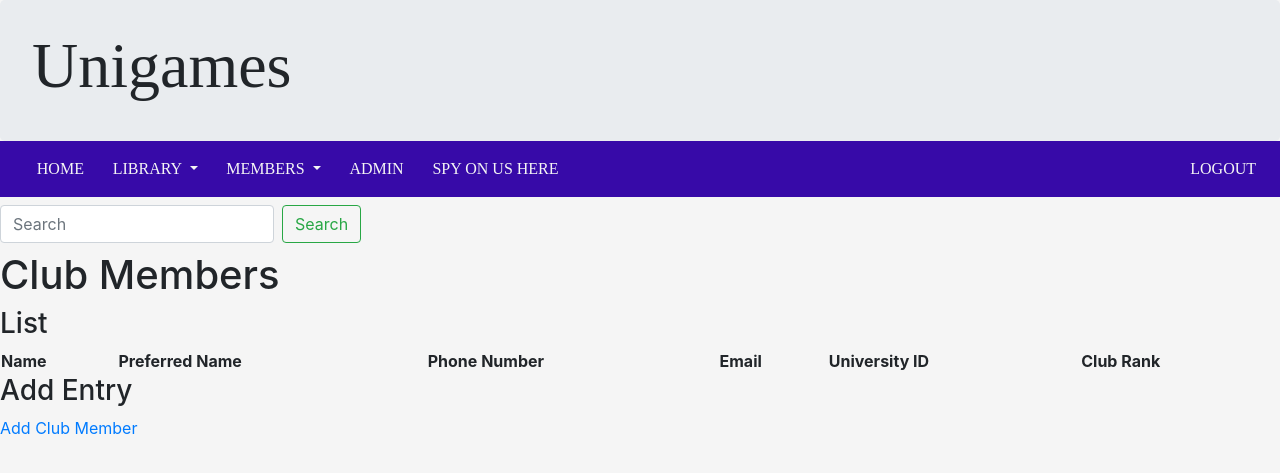
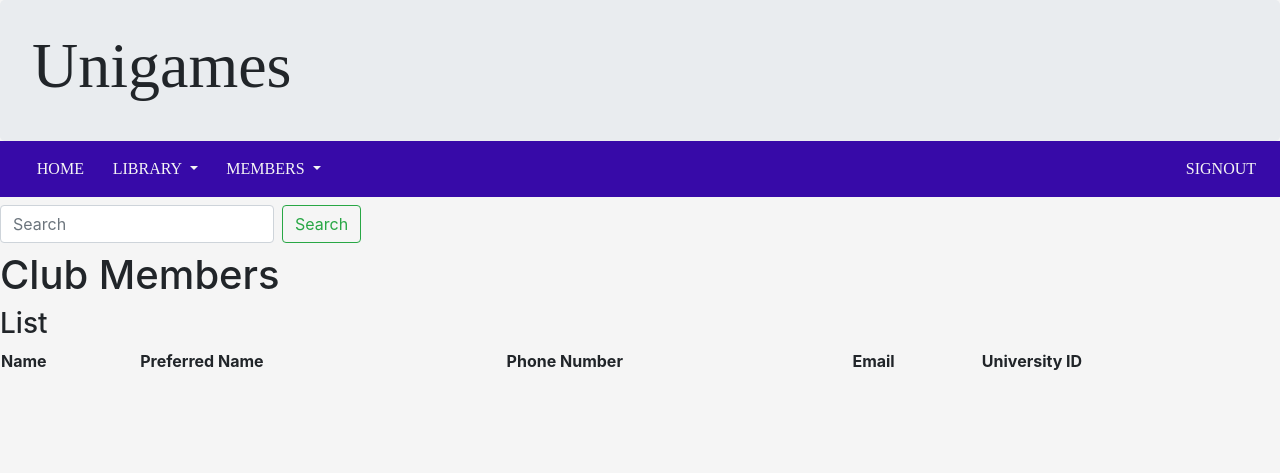
Before and after one commit to sirmiggles/project-dragon, a Django app: page /members/clubmembers/ in a window 1280 px wide. Shown: the top 473 px of the page. Run offline with Django 3.2, Linux system fonts and the light colour scheme; the visitor is signed in with stand-in values (Sample User, id 1); lists and menus that the app fills with data are empty; some libraries are stand-ins or nearby versions; some web fonts are replaced.

Commit message:
Merged master into celia233-master

```diff
--- a/src/dragon/dragon/templates/dragon/base.html
+++ b/src/dragon/dragon/templates/dragon/base.html
@@ -40,33 +40,35 @@
               <a class="dropdown-item text-center text-md-left" href="{% url 'library:cardgames' %}">Card Games</a>
             </div>
           </li>
+        {% load templatefilters %}
+        {% if user.is_authenticated %}
           <li class="nav-item dropdown">
             <a class="nav-link dropdown-toggle text-center text-md-left" href="#" id="memberDropdown" role="button" data-toggle="dropdown" aria-haspopup="true" aria-expanded="false">
               MEMBERS
             </a>
             <div class="dropdown-menu" aria-labelledby="memberDropdown">
+              {% if request.user|has_group:"Committee" %}
               <a class="dropdown-item text-center text-md-left" href="{% url 'members:clubmembers' %}">Club Members</a>
               <a class="dropdown-item text-center text-md-left" href="{% url 'members:nonmembers' %}">Non-Members</a>
+              {% endif %}
               <a class="dropdown-item text-center text-md-left" href="/members/clubmember_form/">Add Members</a>
               <a class="dropdown-item text-center text-md-left" href="/members/nonmember_form/">Add Non-Members</a>
             </div>
           </li>
+          {% if request.user|has_group:"Committee" %}
           <li class="nav-item">
             <a class="text-center text-md-left nav-link" href="/admin">ADMIN</a>
           </li>
           <li class="nav-item">
             <a class="text-center text-md-left nav-link" href="http://webcam.ucc.asn.au/">SPY ON US HERE</a>
           </li>
+          {% endif %}
         </ul>
       </div>
       <div class="collapse navbar-collapse dual-collapse2">
         <ul class="navbar-nav ml-auto">
-        {% if user.is_authenticated %}
             <li class="nav-item">
-                <a class="text-center text-md-left nav-link" href="/">{{user.firstName}}</a>
-            </li>
-            <li class="nav-item">
-                <a class="text-center text-md-left nav-link" href="/">LOGOUT</a>
+                <a class="text-center text-md-left nav-link" href="/members/signout">SIGNOUT</a>
             </li>
         {% else %}
             <li class="nav-item">
--- a/src/dragon/library/templates/library/book/all.html
+++ b/src/dragon/library/templates/library/book/all.html
@@ -104,6 +104,7 @@
 {% endblock %}
 
 {% block item-add %}
+  {% if request.user|has_group:"Committee" %}
     <div class="col-12 addition-container">
       <h5>Something missing in this library?</h5>
       <div class="btn-group">
@@ -111,4 +112,5 @@
         <a class="btn btn-dark"  href="{% url 'library:tag_form' %}">Manage Tags</a>
         <a class="btn btn-dark"  href="{% url 'library:genre_form' %}">Manage Genres</a>
       </div>
+  {% endif %}
 {% endblock %}
--- a/src/dragon/library/templates/library/cardgame/all.html
+++ b/src/dragon/library/templates/library/cardgame/all.html
@@ -110,6 +110,7 @@
 {% endblock %}
 
 {% block item-add %}
+  {% if request.user|has_group:"Committee" %}
     <div class="col-12 addition-container">
       <h5>Want to add something to this library?</h5>
       <div class="btn-group">
@@ -118,4 +119,5 @@
         <a class="btn btn-dark" href="{% url 'library:genre_form' %}">Manage Genres</a>
       </div>
     </div>
+  {% endif %}
 {% endblock %}
--- a/src/dragon/library/templates/library/game/all.html
+++ b/src/dragon/library/templates/library/game/all.html
@@ -106,6 +106,7 @@
 {% endblock %}
 
 {% block item-add %}
+  {% if request.user|has_group:"Committee" %}
     <div class="col-12 addition-container">
       <h5>Want to add something to this library?</h5>
       <div class="btn-group">
@@ -114,4 +115,5 @@
         <a class="btn btn-dark" href="{% url 'library:genre_form' %}">Manage Genres</a>
        </div>
     </div>
+  {% endif %}
 {% endblock %}
--- a/src/dragon/library/templates/library/item/all.html
+++ b/src/dragon/library/templates/library/item/all.html
@@ -107,6 +107,7 @@
 {% endblock %}
 
 {% block item-add %}
+  {% if request.user|has_group:"Committee" %}
     <div class="col-12 addition-container">
       <h5>Want to add something to this library?</h5>
       <div class="btn-group">
@@ -117,4 +118,5 @@
         <a class="btn btn-dark" href="{% url 'library:genre_form' %}">Genres</a>
       </div>
     </div>
+  {% endif %}
 {% endblock %}
--- a/src/dragon/library/templatetags/templatefilters.py
+++ b/src/dragon/library/templatetags/templatefilters.py
@@ -1,7 +1,7 @@
 from django import template
+from django.contrib.auth.models import Group
 
 register = template.Library()
-
 
 @register.filter
 def trimlist(value, arg):
@@ -12,3 +12,12 @@ def trimlist(value, arg):
         elif len(result) + len(word.name) < arg:
             result = result + ', ' + word.name
     return result
+
+@register.filter(name='has_group')
+def has_group(user, group_name):
+    try:
+        group =  Group.objects.get(name=group_name)
+    except Group.DoesNotExist:
+        return False
+
+    return group in user.groups.all()
--- a/src/dragon/members/templates/members/clubmember_detail.html
+++ b/src/dragon/members/templates/members/clubmember_detail.html
@@ -4,8 +4,9 @@
 
 {% block content %}
   <h3>Name</h3>
-  <p>First Name: {{ clubmember.firstName }}<br>
-     Surname: {{ clubmember.surname }}
+  <p>First Name: {{ clubmember.username }}<br>
+     Surname: {{ clubmember.surname }}<br>
+     password: {{ clubmember.password}}
   </p>
   <h3>Personal Details</h3>
   <p>
--- a/src/dragon/members/templates/members/clubmembers.html
+++ b/src/dragon/members/templates/members/clubmembers.html
@@ -1,4 +1,5 @@
 {% extends "dragon/base.html" %}
+{% load templatefilters %}
 
 {% block title %}{{ block.super }} - Members{% endblock %}
 
@@ -21,7 +22,6 @@
       <th>Phone Number</th>
       <th>Email</th>
       <th>University ID</th>
-      <th>Club Rank</th>
     </tr>
     {% for clubmember in clubmembers %}
       <tr>
@@ -30,11 +30,7 @@
         <td> {{ clubmember.phoneNumber }}</td>
         <td> {{ clubmember.email }}</td>
         <td> {{ clubmember.universityID }}</td>
-        <td> {{ clubmember.get_clubRank_display }}</td>
       </tr>
     {% endfor %}
-  </table>
-  <h3>Add Entry</h3>
-  <a href="{% url 'members:clubmember_form' %}">Add Club Member</a><br>
 
 {% endblock %}
--- a/src/dragon/members/templates/members/nonmembers.html
+++ b/src/dragon/members/templates/members/nonmembers.html
@@ -29,8 +29,5 @@
         <td> {{ nonmember.email }}</td>
       </tr>
     {% endfor %}
-  </table>
-  <h3>Add Entry</h3>
-  <a href="{% url 'members:nonmember_form' %}">Add Non-Member</a>
 
 {% endblock %}
--- a/src/dragon/members/urls.py
+++ b/src/dragon/members/urls.py
@@ -19,6 +19,6 @@ urlpatterns = [
     path('nonmember_edit_form/<int:nonmember_id>/', views.nonmember_edit_form, name='nonmember_edit_form'),
     path('update_nonmember/<int:nonmember_id>/', views.update_nonmember, name='update_nonmember'),
     path('signin/',views.signin,name='signin'),
-    path('logout/',views.logout,name='logout'),
+    path('signout/',views.signout,name='signout'),
     path('remove_nonmember/<int:nonmember_id>/', views.remove_nonmember, name='remove_nonmember'),
 ]
--- a/src/dragon/members/views.py
+++ b/src/dragon/members/views.py
@@ -21,7 +21,8 @@ def group_required(*group_names):
        return False
    return user_passes_test(in_groups)
 
-@login_required
+@login_required(login_url='/')
+@group_required("Committee")
 def clubmembers(request):
 
     searchterm = ''
@@ -50,7 +51,6 @@ def nonmembers(request):
     return render(request, 'members/nonmembers.html', {'nonmembers': nonmembers, 'searchterm': searchterm})
 
 @login_required
-@group_required("Committee")
 def clubmember_form(request):
     form = ClubMemberForm(request.POST or None)
     if form.is_valid():
@@ -59,7 +59,6 @@ def clubmember_form(request):
     return render(request, "members/clubmember_form.html", {'form': form})
 
 @login_required
-@group_required("Committee")
 def nonmember_form(request):
     form = NonMemberForm(request.POST or None)
     if form.is_valid():
@@ -169,6 +168,7 @@ def update_nonmember(request: HttpRequest, nonmember_id: int):
 
 # Added rendering for nonmember editing, referring to the nonmember id
 @login_required
+@group_required("Committee")
 def nonmember_edit_form(request: HttpRequest, nonmember_id: int) -> HttpResponse:
     nonmember = get_object_or_404(NonMember, pk=nonmember_id)
     form = NonMemberForm(instance=nonmember)
@@ -177,6 +177,7 @@ def nonmember_edit_form(request: HttpRequest, nonmember_id: int) -> HttpResponse
     return render(request, "members/nonmember_edit_form.html", {'nonmember': nonmember, 'form': form})
 
 @login_required
+@group_required("Committee")
 def remove_clubmember(request: HttpRequest, clubmember_id: int) -> HttpResponse:
     clubmember = get_object_or_404(ClubMember, pk=clubmember_id)
     clubmember.delete()
@@ -208,10 +209,9 @@ def signin(request):
         return render(request, 'members/signin.html')
 
 @login_required
-def logout(request):
+def signout(request):
     logout(request)
-    #authenticate.logout(request)
-    return redirect('/')
+    return HttpResponseRedirect('/')
 
 def operate_group(request):
     group = group.objects.create(name='Gatekeeper')
```
Also changed, not shown: src/dragon/library/views.py (+1 -6 lines), src/dragon/library/views_library.py (+10 -0 lines), src/dragon/library/templates/library/book/create_form.html (line endings or trailing spaces), src/dragon/members/forms.py (line endings or trailing spaces). Lines whose indentation alone changed are shown as unchanged.
